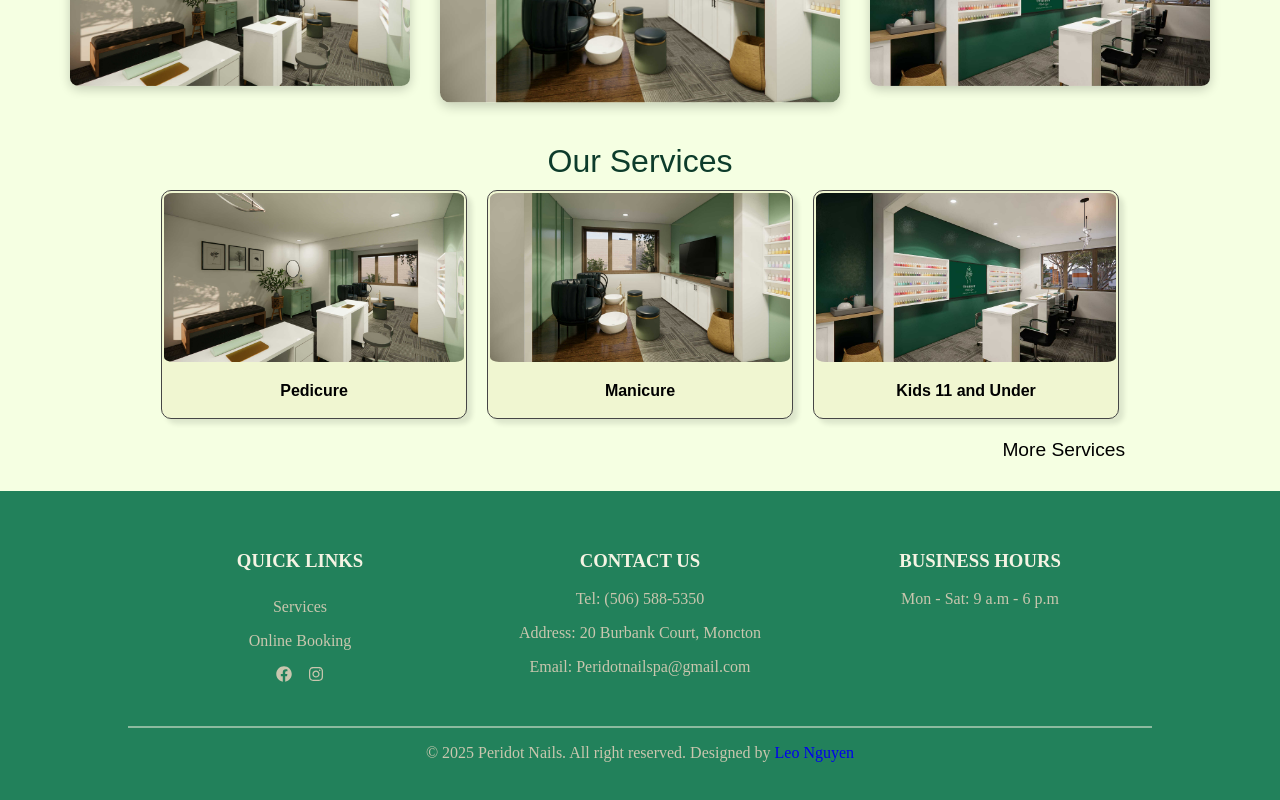
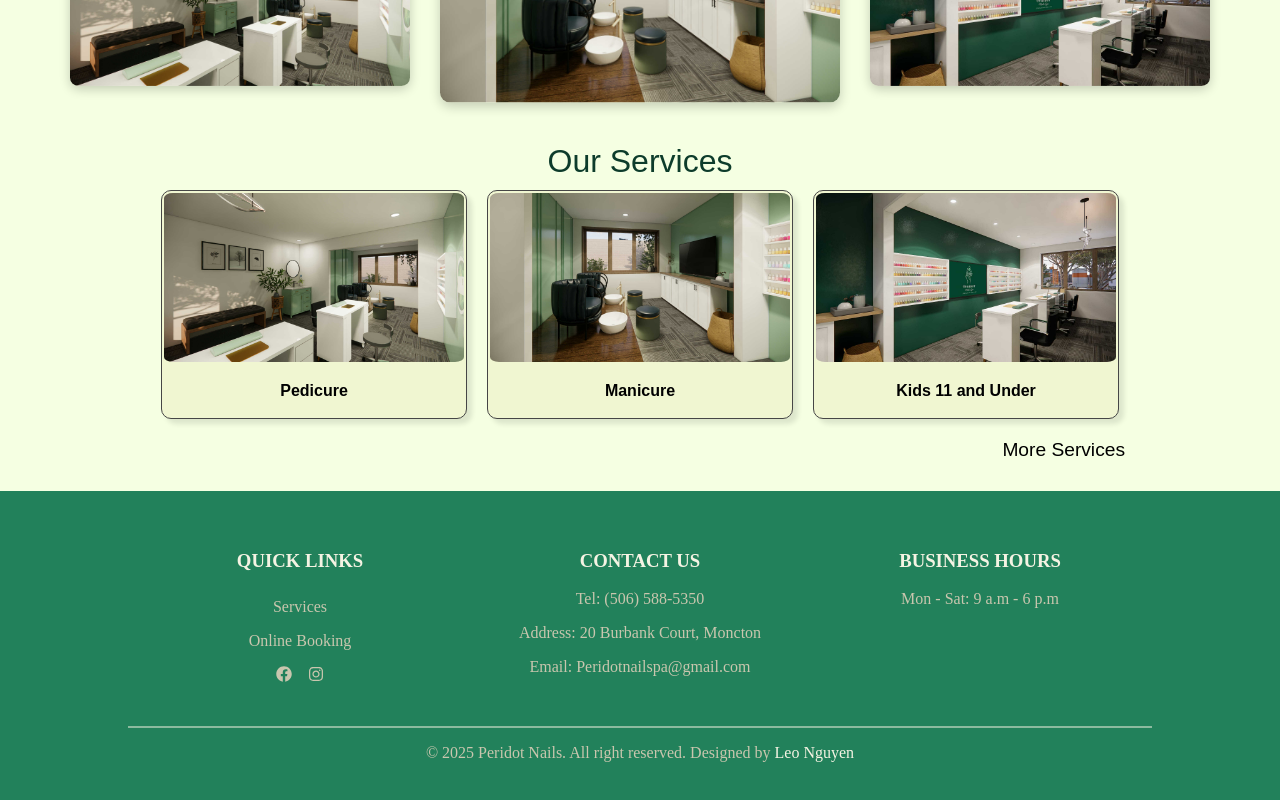
Before and after one commit to LeoNguyen0503/Peridot_Nail, a React (Vite) app in the folder peridot-project/: page / in a window 1280 px wide. Shown: the part 1022-1822 px from the top of the page. Built offline with nearby package versions, Linux system fonts and the light colour scheme.

Commit message:
small change

```diff
--- a/peridot-project/src/index.css
+++ b/peridot-project/src/index.css
@@ -18,6 +18,7 @@ body, html{
 
 a{
     text-decoration: none;
+    color: var(--textcolor)
 }
 
 a:visited{
```
